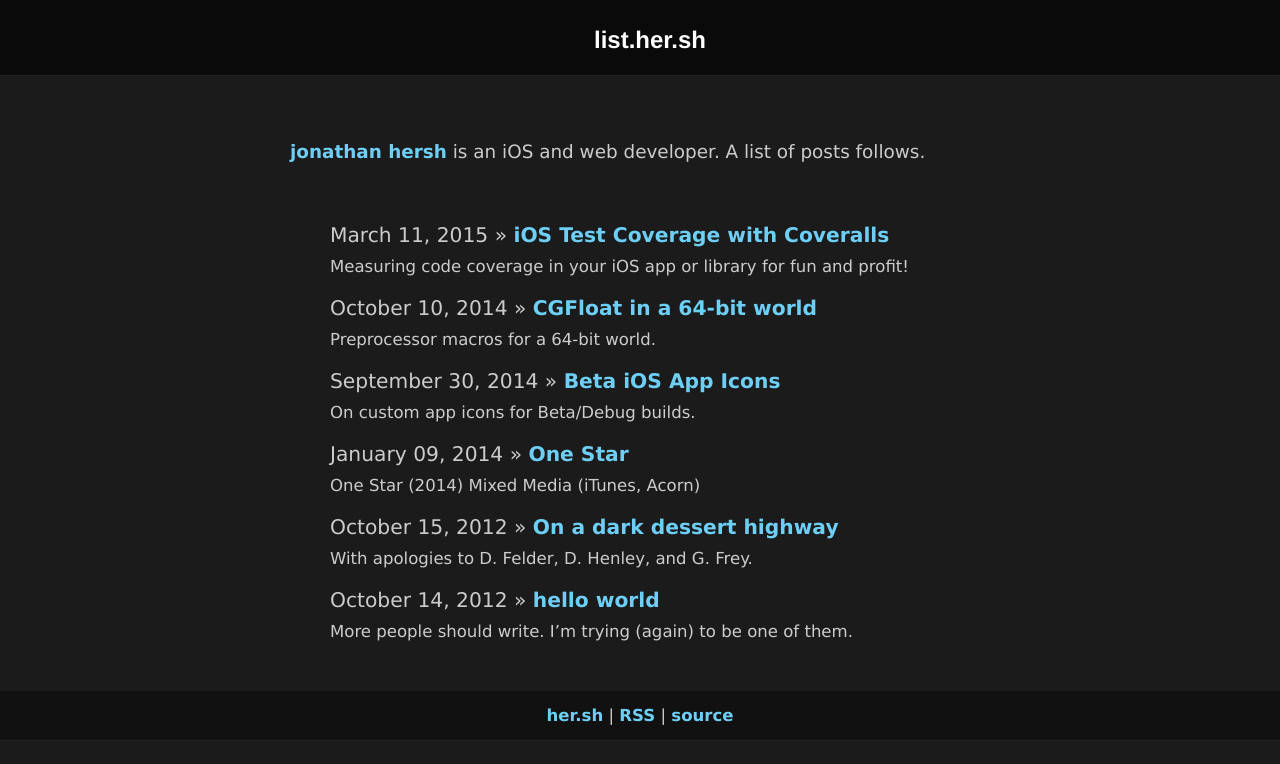
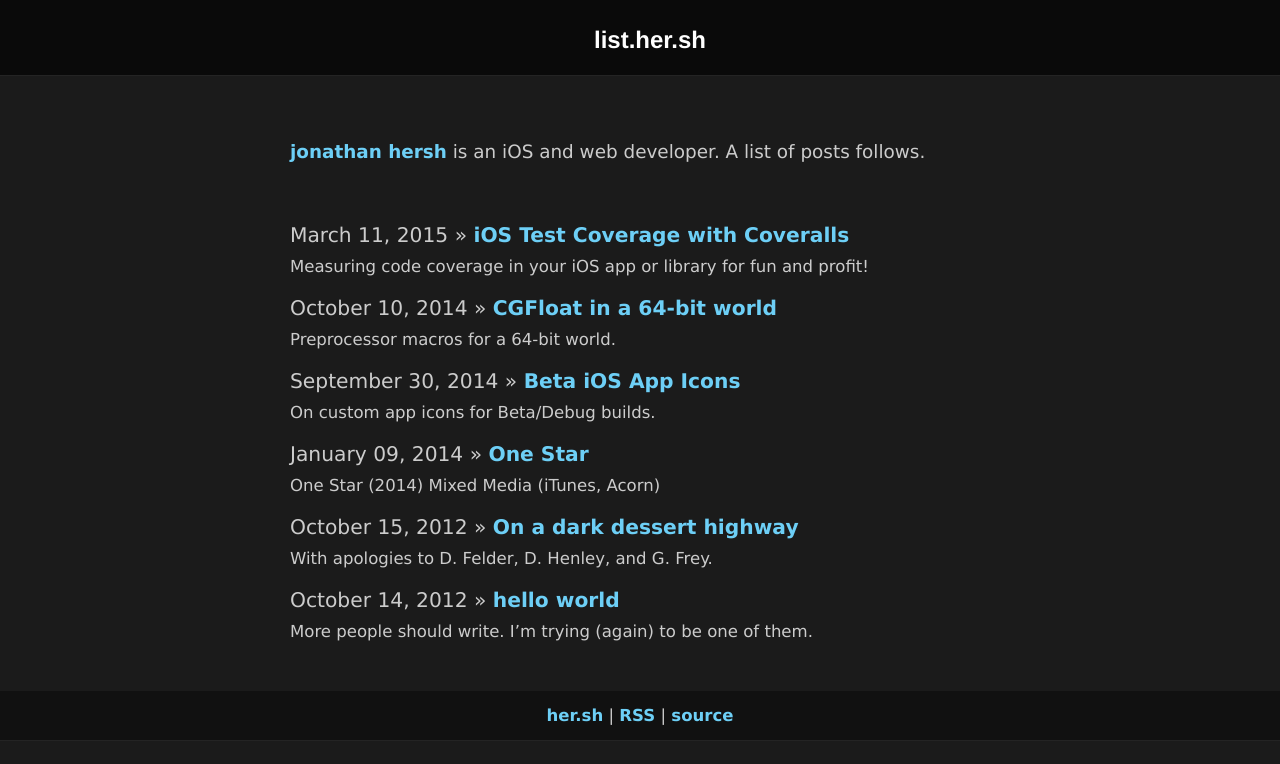
Before and after one commit to jhersh/list.her.sh, a Jekyll site: the page built from index.html, in a window 1280 px wide. Shown: the top 764 px of the page. Built offline with Jekyll 4.4.1, drawn with Linux system fonts in a browser that asks for light colours; Markdown is read by kramdown in place of the engine named in the settings.

Commit message:
Inlined CSS

```diff
--- a/_includes/header.html
+++ b/_includes/header.html
@@ -37,8 +37,10 @@
    <link rel="shortcut icon" href="http://her.sh/favicon.gif" />
    <link rel="alternate" type="application/rss+xml" title="{{ site.title }}" href="{{ site.feedurl }}" />
 
-   <link rel="stylesheet" href="/css/styles.css" type="text/css" />
-   <link rel="stylesheet" href="/css/pygments.css" type="text/css" />
+   <style>
+       {% include styles.css %}
+       {% include pygments.css %}
+   </style>
 </head>
 <body>
 
--- a/css/styles.css
+++ b/_includes/styles.css
@@ -151,6 +151,7 @@ div.highlight {
 ul.posts {
     margin-top: 40px;
     margin-bottom: 40px;
+    padding-left: 0;
     list-style-type: none;
 }
 
```
Also changed, not shown: _includes/pygments.css (renamed from css/pygments.css).
